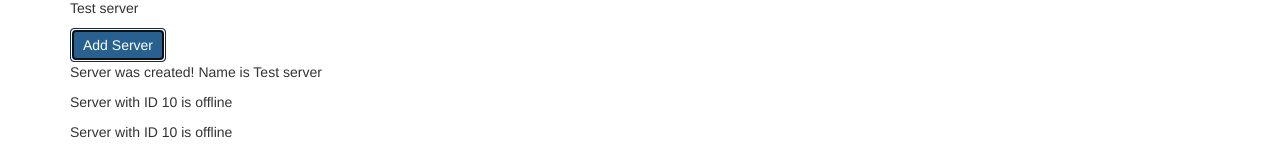
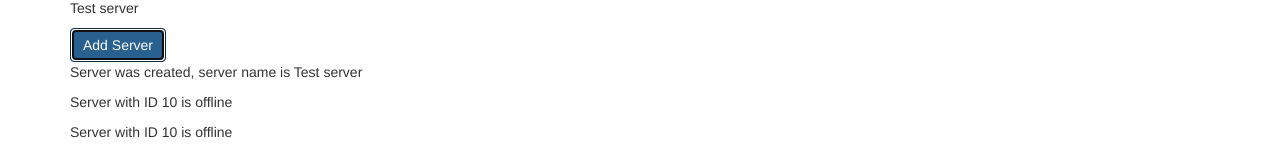
Before and after one commit to RemekGdansk/complete-guide-to-angular, an Angular app: page / in a window 1280 px wide. Both pictures are taken after a click on the button "Add Server". Shown: the part 148-300 px from the top of the page. Built offline with nearby package versions, Linux system fonts and the light colour scheme.

Commit message:
After S02L35

```diff
--- a/src/app/servers/servers.component.html
+++ b/src/app/servers/servers.component.html
@@ -1,9 +1,10 @@
-<label>Server Name</label>
+<label for="serverNameInput">Server Name</label>
 <!--<input-->
   <!--type="text"-->
   <!--class="form-control"-->
   <!--(input)="onUpdateServerName($event)">-->
 <input
+  id="serverNameInput"
   type="text"
   class="form-control"
   [(ngModel)]="serverName">
@@ -14,6 +15,7 @@
   (click)="onCreateServer()">Add Server
 </button>
 <!--<p [innerText]="allowNewServer"></p>-->
-<p>{{ serverCreationStatus }}</p>
+<!--<p>{{ serverCreationStatus }}</p>-->
+<p *ngIf="serverCreated">Server was created, server name is {{ serverName }}</p>
 <app-server></app-server>
 <app-server></app-server>
--- a/src/app/servers/servers.component.ts
+++ b/src/app/servers/servers.component.ts
@@ -10,6 +10,7 @@ export class ServersComponent implements OnInit {
   allowNewServer: boolean = false;
   serverCreationStatus: string = 'No server was created';
   serverName: string = 'Test server';
+  serverCreated: boolean = false;
 
   constructor() {
     setTimeout(() => {
@@ -21,6 +22,7 @@ export class ServersComponent implements OnInit {
   }
 
   onCreateServer() {
+    this.serverCreated = true;
     this.serverCreationStatus = 'Server was created! Name is ' + this.serverName;
   }
 
```
